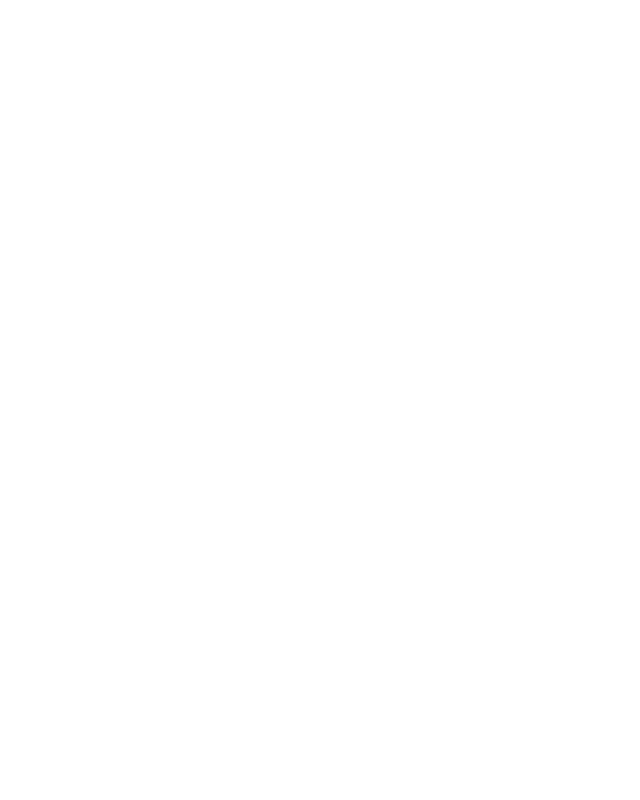
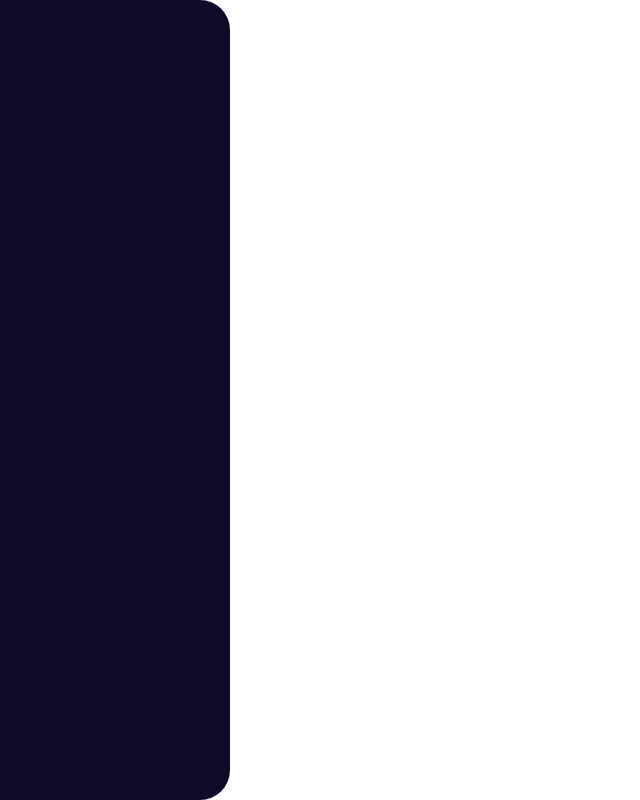
Before and after one commit to estartandodevs-course/Escala-as-Mina, a React (Create React App) app: page / in a window 1280 px wide. Shown: the whole page, without its empty margins (0-640 px from the left). Built offline with nearby package versions, Linux system fonts and the light colour scheme.

Commit message:
importando sidebar

```diff
--- a/src/App.jsx
+++ b/src/App.jsx
@@ -3,12 +3,13 @@
 import { BrowserRouter as Router, Switch, Route } from "react-router-dom";
 import { Login, Rodadas, Jogadoras, Times, Ranking, Dashboard } from "./pages";
 import { Sidebar } from "./components/Sidebar";
+import { Layout } from "./components/Layout";
 
 
 function App() {
   return (
     <ThemeProvider theme={theme}>
-
+      <Layout></Layout>
     </ThemeProvider>
   );
 }
--- a/src/components/Layout/index.jsx
+++ b/src/components/Layout/index.jsx
@@ -1,4 +1,8 @@
 import { ThemeProvider } from "styled-components";
-import { Sidebar } from "./components/Sidebar";
-import { Button } from "./components/Button";
-import styled, { css } from "styled-components";
+import { Sidebar } from "../Sidebar";
+
+
+export const Layout = (props) => {
+    const layoutSidebar = props;
+    return <Sidebar></Sidebar>;
+}
```
